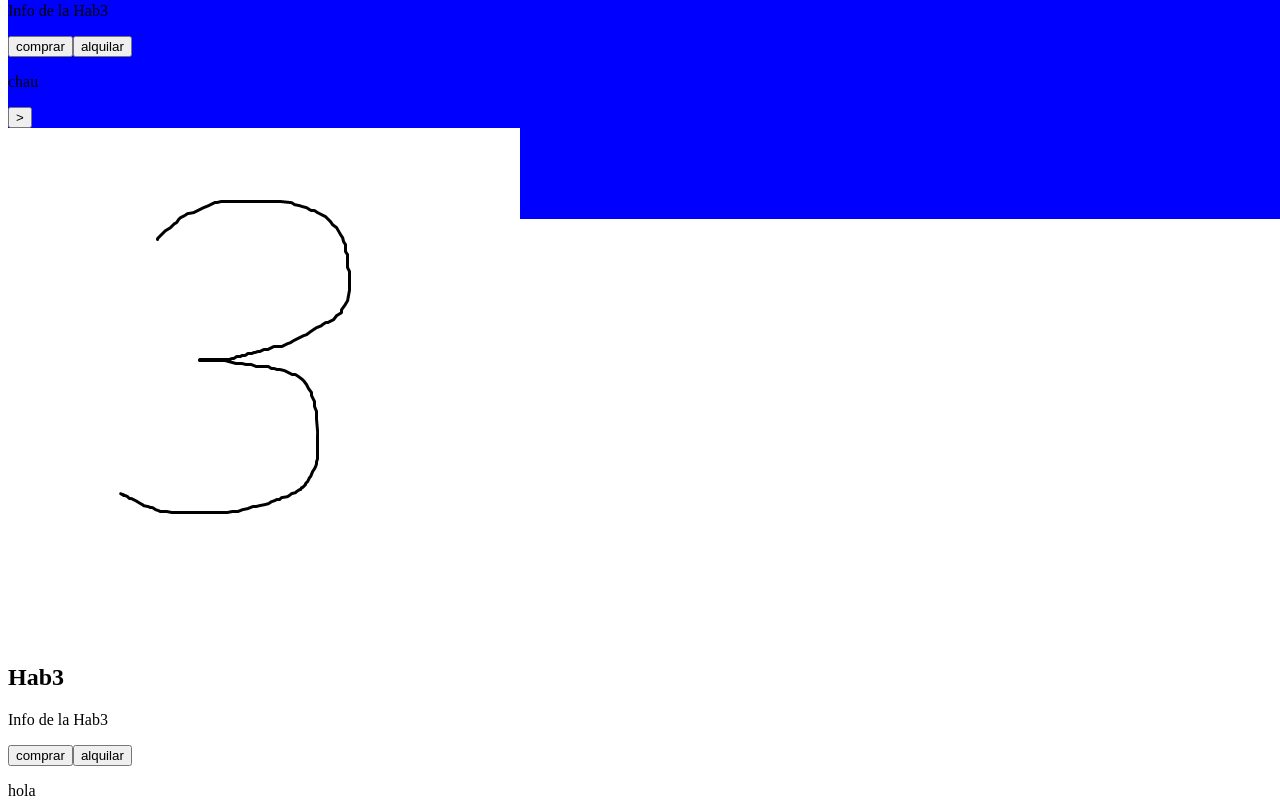
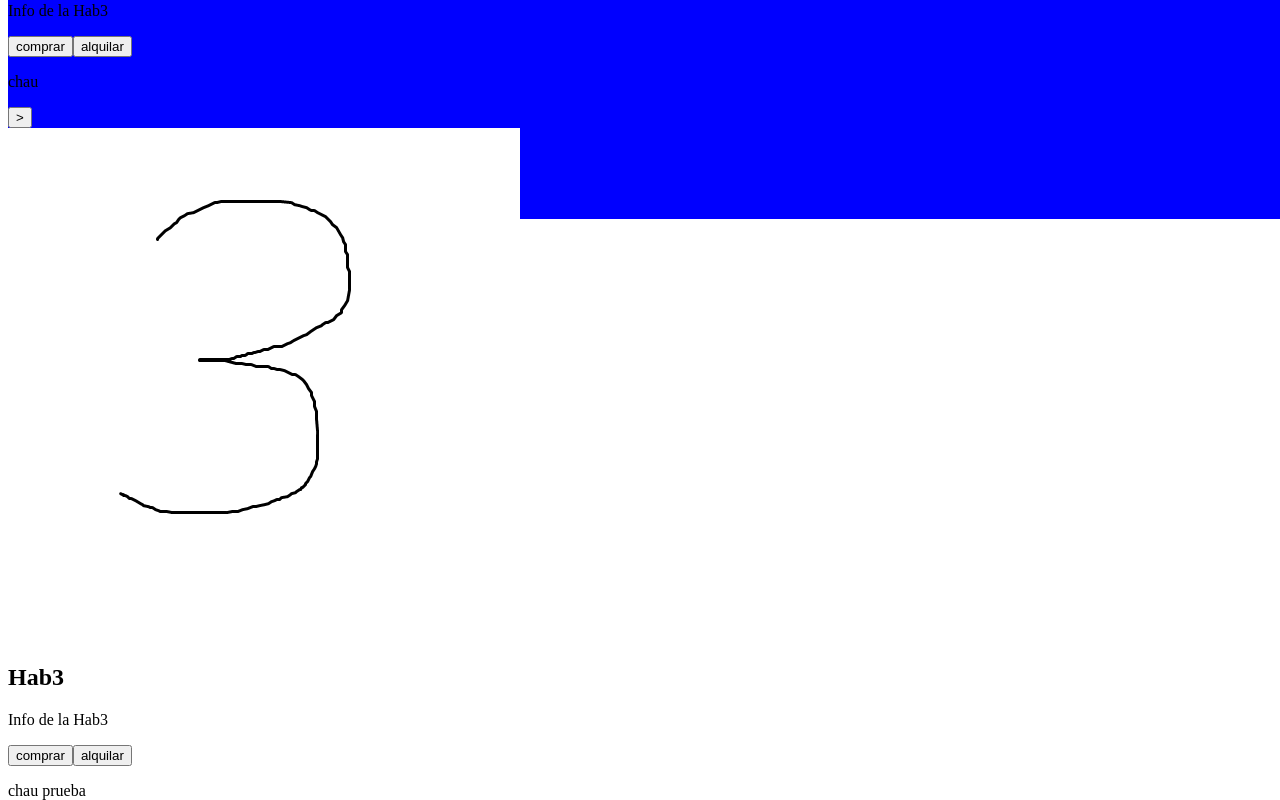
Before and after one commit to F2712/Projecto-Hotel, a React (Vite) app: page / in a window 1280 px wide. Shown: the part 589-1389 px from the top of the page. Built offline with nearby package versions, Linux system fonts and the light colour scheme.

Commit message:
asfgsjfjhgfsdf

```diff
--- a/src/App.jsx
+++ b/src/App.jsx
@@ -18,7 +18,7 @@ function App() {
         <Boton_cambia dice='>' suma={1} max={20}/>
         <div className="fondo">
           <Info/>
-          <p>hola</p>
+          <p>chau prueba</p>
         </div>
         </div>
       </div>
```
